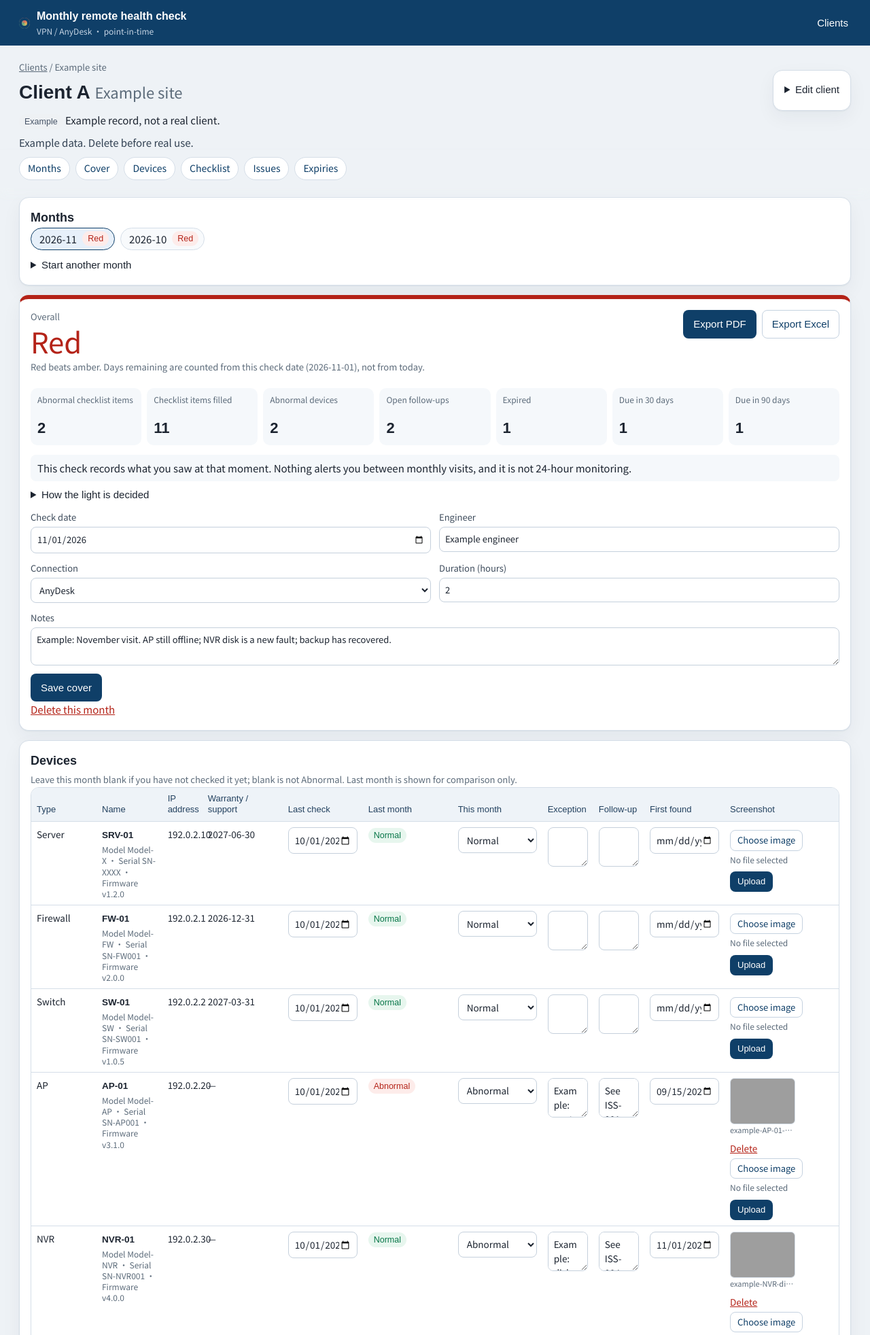
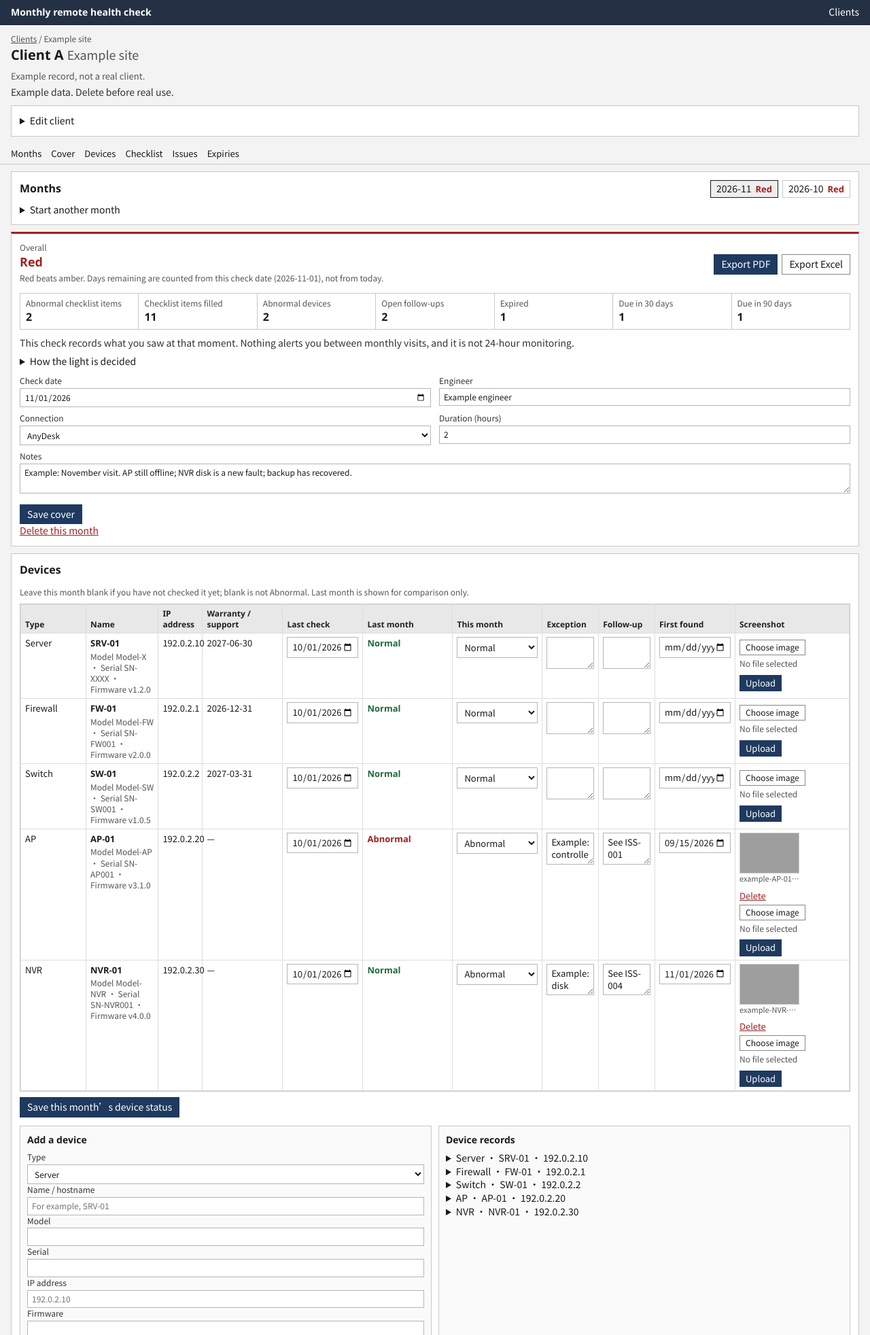
Before and after one commit to fiorafiora/infra-health-check, a FastAPI app: page /clients/1 in a window 1280 px wide. Shown: the top 1964 px of the page at 68% size. Run offline with FastAPI, Linux system fonts and the light colour scheme; data comes from the database, SQL or seed files in the repository; some web fonts are replaced; grey boxes are pictures that could not be loaded.

Commit message:
Make the interface look like a plain internal tool.
Drop the rounded cards, oversized status word, and decorative header so the pages read as a working form and table.

Co-authored-by: fiorafiora <fiorafiora@users.noreply.github.com>

```diff
--- a/app/static/css/app.css
+++ b/app/static/css/app.css
@@ -2,13 +2,6 @@
   font-family: "Noto Sans TC";
   src: url("/static/fonts/noto-sans-tc-400.woff2") format("woff2");
   font-weight: 400;
-  font-style: normal;
-  font-display: swap;
-}
-@font-face {
-  font-family: "Noto Sans TC";
-  src: url("/static/fonts/noto-sans-tc-500.woff2") format("woff2");
-  font-weight: 500;
   font-style: normal;
   font-display: swap;
 }
@@ -21,259 +14,225 @@
 }
 
 :root {
-  --ink: #1c2430;
-  --muted: #5c6b7a;
-  --line: #d5deE8;
-  --paper: #eef2f6;
-  --card: #ffffff;
-  --navy: #0f3f68;
-  --navy-2: #0c3354;
-  --bad: #b42318;
-  --bad-bg: #fdecea;
-  --warn: #9a6700;
-  --warn-bg: #fff6e0;
-  --ok: #067647;
-  --ok-bg: #e7f6ee;
-  --idle: #475467;
-  --idle-bg: #eef1f4;
-  --info: #0f4c81;
-  --info-bg: #e7f0fa;
-  --shadow: 0 1px 2px rgba(16, 32, 51, 0.05), 0 10px 28px rgba(16, 32, 51, 0.05);
+  --ink: #1a1a1a;
+  --muted: #555;
+  --line: #c8c8c8;
+  --paper: #f3f3f3;
+  --card: #fff;
+  --navy: #1f3a5f;
+  --bad: #a32020;
+  --warn: #8a5a00;
+  --ok: #1d6b3a;
+  --idle: #555;
   color-scheme: light;
 }
 
 * { box-sizing: border-box; }
 body {
   margin: 0;
-  font-family: "Noto Sans TC", "PingFang TC", "Microsoft JhengHei", sans-serif;
+  font-family: "Noto Sans TC", "Segoe UI", "PingFang TC", "Microsoft JhengHei", sans-serif;
   color: var(--ink);
   background: var(--paper);
-  font-size: 15px;
-  line-height: 1.55;
+  font-size: 14px;
+  line-height: 1.4;
 }
-a { color: var(--info); }
-h1, h2, h3 { font-weight: 700; letter-spacing: 0; }
-h1 { font-size: 28px; margin: 0; }
-h2 { font-size: 18px; margin: 0 0 8px; }
-h3 { font-size: 15px; margin: 0 0 8px; }
+a { color: #1a4f8b; }
+h1, h2, h3 { font-weight: 600; margin: 0 0 8px; }
+h1 { font-size: 20px; }
+h2 { font-size: 16px; }
+h3 { font-size: 14px; }
 
-.topbar { background: var(--navy); color: white; }
+.topbar { background: #243044; color: #fff; border-bottom: 1px solid #1a2433; }
 .topbar-inner, .site-footer, .wrap {
   max-width: 1440px;
   margin: 0 auto;
-  padding-left: 28px;
-  padding-right: 28px;
+  padding-left: 16px;
+  padding-right: 16px;
 }
 .topbar-inner {
   display: flex;
   justify-content: space-between;
   align-items: center;
-  padding-top: 12px;
-  padding-bottom: 12px;
+  padding-top: 8px;
+  padding-bottom: 8px;
 }
-.brand { display: flex; gap: 10px; align-items: center; color: white; text-decoration: none; }
-.brand strong { display: block; font-size: 16px; }
-.brand small { display: block; color: #c5d4e4; font-weight: 400; font-size: 12px; }
-.brand-mark {
-  width: 16px;
-  height: 16px;
-  border-radius: 50%;
-  background: conic-gradient(#d9655d, #e2b657, #5eae86, #d9655d);
-  box-shadow: inset 0 0 0 4px #0f3f68;
-}
-.topnav a { color: white; text-decoration: none; font-weight: 500; display: inline-block; padding: 8px 4px; }
-.wrap { padding-top: 22px; padding-bottom: 28px; }
-.site-footer { color: var(--muted); font-size: 13px; padding-bottom: 28px; }
-.site-footer p { margin: 2px 0; }
+.brand { color: #fff; text-decoration: none; font-weight: 600; }
+.topnav a { color: #fff; text-decoration: none; padding: 6px 0; }
+.wrap { padding-top: 12px; padding-bottom: 20px; }
+.site-footer { color: var(--muted); font-size: 12px; padding-bottom: 16px; }
+.site-footer p { margin: 0; }
 
-.page-head { display: flex; justify-content: space-between; gap: 18px; align-items: flex-start; }
-.eyebrow { margin: 0 0 4px; color: var(--muted); font-size: 13px; }
+.page-head { margin-bottom: 8px; }
+.eyebrow { margin: 0 0 2px; color: var(--muted); font-size: 12px; }
 .eyebrow a { color: var(--muted); }
-.lede { margin: 8px 0 0; max-width: 68ch; color: #314052; }
-.site-name { color: var(--muted); font-weight: 400; font-size: 22px; }
-.tag-line { margin: 8px 0 0; }
+.lede { margin: 4px 0 0; color: #333; }
+.site-name { color: var(--muted); font-weight: 400; font-size: 18px; }
+.tag-line { margin: 4px 0 0; color: var(--muted); font-size: 13px; }
 
 .card {
   background: var(--card);
   border: 1px solid var(--line);
-  border-radius: 14px;
-  box-shadow: var(--shadow);
-  padding: 16px 16px 18px;
-  margin: 14px 0;
+  padding: 12px;
+  margin: 10px 0;
 }
-.card-head { display: block; }
+.card-head {
+  display: flex;
+  justify-content: space-between;
+  align-items: baseline;
+  gap: 12px;
+  flex-wrap: wrap;
+  margin-bottom: 8px;
+}
 .card-head h2 { margin: 0; }
-.card-head .hint { margin: 4px 0 0; }
-.subcard {
-  border: 1px solid var(--line);
-  border-radius: 12px;
-  padding: 12px;
-  background: #fbfcfe;
-}
-.split { display: grid; grid-template-columns: 1fr 1fr; gap: 14px; margin-top: 16px; }
-.layout-home { display: grid; grid-template-columns: minmax(0, 1fr) 320px; gap: 16px; align-items: start; }
+.card-head .hint { flex-basis: 100%; margin: 2px 0 0; }
+.subcard { border: 1px solid var(--line); padding: 10px; background: #fafafa; }
+.split { display: grid; grid-template-columns: 1fr 1fr; gap: 10px; margin-top: 12px; }
+.layout-home { display: grid; grid-template-columns: minmax(0, 1fr) 280px; gap: 10px; align-items: start; }
 .form-card, .tight { min-width: 0; }
+#client-filter { width: 220px; }
 
-.banner { border-radius: 10px; padding: 10px 12px; margin: 0 0 12px; }
-.banner.error { background: var(--bad-bg); color: var(--bad); }
-.banner.ok { background: var(--ok-bg); color: var(--ok); }
-.banner.demo { background: #fff8e6; color: #6d5314; border: 1px solid #ead7a2; display: flex; justify-content: space-between; gap: 12px; align-items: center; flex-wrap: wrap; }
-section[id] { scroll-margin-top: 58px; }
+.banner { padding: 6px 8px; margin: 0 0 8px; border: 1px solid var(--line); background: #fff; }
+.banner.error { border-color: #e3b4b4; color: var(--bad); background: #fff6f6; }
+.banner.ok { border-color: #b7d7c2; color: var(--ok); background: #f4faf6; }
+.banner.demo { color: #333; }
+section[id] { scroll-margin-top: 42px; }
 
 .subnav {
   position: sticky;
   top: 0;
   z-index: 8;
   display: flex;
-  gap: 8px;
+  gap: 14px;
   flex-wrap: wrap;
-  margin: 0 -28px;
-  padding: 10px 28px;
+  margin: 0 -16px 4px;
+  padding: 6px 16px;
   background: var(--paper);
-  border-bottom: 1px solid transparent;
-  box-shadow: 0 8px 12px rgba(238, 242, 246, 0.96);
+  border-bottom: 1px solid var(--line);
 }
-.subnav a {
-  text-decoration: none;
-  color: var(--navy);
-  background: white;
-  border: 1px solid var(--line);
-  border-radius: 999px;
-  padding: 5px 12px;
-  font-size: 14px;
-}
-.subnav a:hover { border-color: #9eb4c9; }
+.subnav a { text-decoration: none; color: #1a1a1a; font-size: 13px; }
+.subnav a:hover { text-decoration: underline; }
 
-.pills, .filters { display: flex; flex-wrap: wrap; gap: 8px; }
+.pills, .filters { display: flex; flex-wrap: wrap; gap: 6px; }
 .pill, .chip {
   display: inline-flex;
-  gap: 8px;
+  gap: 6px;
   align-items: center;
   border: 1px solid var(--line);
-  background: #f8fafc;
+  background: #fff;
   color: var(--ink);
-  border-radius: 999px;
-  padding: 4px 8px 4px 12px;
+  padding: 2px 8px;
   text-decoration: none;
   font: inherit;
   cursor: pointer;
 }
-.pill.active, .chip.active { border-color: var(--navy); background: var(--info-bg); }
-.chip { padding: 4px 12px; }
+.pill.active, .chip.active { border-color: #1a1a1a; background: #eee; }
 
 .light, .status, .cmp, .tag {
-  display: inline-flex;
-  align-items: center;
-  border-radius: 999px;
-  padding: 1px 8px;
-  font-size: 12.5px;
-  font-weight: 500;
-  line-height: 1.6;
+  display: inline;
+  font-weight: 600;
+  font-size: 13px;
   white-space: nowrap;
 }
-.tag { background: #eef1f4; color: var(--idle); }
+.tag { font-weight: 400; color: var(--muted); font-size: 12px; }
 .light[data-light="Red"], .status[data-status="Abnormal"], .status[data-status="Expired"], .status[data-status="Open"],
-.cmp[data-compare="New this month"] { background: var(--bad-bg); color: var(--bad); }
+.cmp[data-compare="New this month"] { color: var(--bad); }
 .light[data-light="Amber"], .status[data-status="In progress"], .status[data-status="Due in 30 days"],
-.cmp[data-compare="Different"] { background: var(--warn-bg); color: var(--warn); }
+.cmp[data-compare="Different"] { color: var(--warn); }
 .light[data-light="Green"], .status[data-status="Normal"], .status[data-status="Closed"],
-.cmp[data-compare="Recovered"] { background: var(--ok-bg); color: var(--ok); }
-.light[data-light="Not started"], .status[data-status="N/A"], .cmp[data-compare="Same as last month"] { background: var(--idle-bg); color: var(--idle); }
-.status[data-status="Due in 90 days"] { background: #fff4d6; color: #8a6116; }
-.cmp[data-compare="Now in use"] { background: var(--info-bg); color: var(--info); }
+.cmp[data-compare="Recovered"] { color: var(--ok); }
+.light[data-light="Not started"], .status[data-status="N/A"], .cmp[data-compare="Same as last month"] { color: var(--idle); font-weight: 500; }
+.status[data-status="Due in 90 days"] { color: #6b4e00; }
+.cmp[data-compare="Now in use"] { color: #1a4f8b; }
 
-.hero-card { border-top: 6px solid var(--idle); }
+.hero-card { border-top: 3px solid var(--idle); }
 .hero-card[data-light="Red"] { border-top-color: var(--bad); }
-.hero-card[data-light="Amber"] { border-top-color: #d4a017; }
+.hero-card[data-light="Amber"] { border-top-color: #c48a00; }
 .hero-card[data-light="Green"] { border-top-color: var(--ok); }
-.hero-card[data-light="Not started"] { border-top-color: var(--idle); }
-.hero-top { display: flex; justify-content: space-between; gap: 16px; align-items: flex-start; }
-.hero-light { margin: 0; font-size: 42px; line-height: 1.05; }
+.hero-card[data-light="Not started"] { border-top-color: #888; }
+.hero-top { display: flex; justify-content: space-between; gap: 12px; align-items: center; }
+.hero-light { margin: 0; font-size: 18px; font-weight: 600; line-height: 1.2; }
 .hero-card[data-light="Red"] .hero-light { color: var(--bad); }
 .hero-card[data-light="Amber"] .hero-light { color: var(--warn); }
 .hero-card[data-light="Green"] .hero-light { color: var(--ok); }
 .hero-card[data-light="Not started"] .hero-light { color: var(--idle); }
-.exports { display: flex; gap: 8px; flex-wrap: wrap; }
+.exports { display: flex; gap: 6px; flex-wrap: wrap; }
 .stats {
   list-style: none;
   display: grid;
   grid-template-columns: repeat(7, minmax(0, 1fr));
-  gap: 8px;
+  gap: 0;
   padding: 0;
-  margin: 14px 0;
+  margin: 10px 0;
+  border-top: 1px solid var(--line);
+  border-left: 1px solid var(--line);
 }
-.stats li { background: #f5f8fb; border-radius: 10px; padding: 8px 10px; }
-.stats span { display: block; color: var(--muted); font-size: 12px; min-height: 34px; }
-.stats strong { font-size: 22px; font-variant-numeric: tabular-nums; }
-.snapshot { background: #f5f8fb; border-radius: 8px; padding: 8px 10px; margin: 8px 0; }
-.rules { margin-top: 8px; }
-.cover-form { margin-top: 12px; }
+.stats li { border-right: 1px solid var(--line); border-bottom: 1px solid var(--line); padding: 6px 8px; background: #fff; }
+.stats span { display: block; color: var(--muted); font-size: 12px; min-height: 0; }
+.stats strong { font-size: 16px; font-weight: 600; font-variant-numeric: tabular-nums; }
+.snapshot { margin: 8px 0; color: #333; }
+.rules { margin-top: 6px; }
+.cover-form { margin-top: 10px; }
 
-.grid-form { display: grid; grid-template-columns: 1fr 1fr; gap: 12px; }
+.grid-form { display: grid; grid-template-columns: 1fr 1fr; gap: 8px 12px; }
 .span-2 { grid-column: span 2; }
-label { display: flex; flex-direction: column; gap: 4px; font-size: 13px; color: #3e4c5c; }
+label { display: flex; flex-direction: column; gap: 2px; font-size: 12px; color: #333; }
 input, select, textarea {
   font: inherit;
   color: var(--ink);
   background: white;
-  border: 1px solid #c5d0dc;
-  border-radius: 8px;
-  padding: 7px 8px;
+  border: 1px solid #b5b5b5;
+  border-radius: 0;
+  padding: 4px 6px;
   width: 100%;
 }
-textarea { resize: vertical; min-height: 52px; }
+textarea { resize: vertical; min-height: 44px; }
 input:focus, select:focus, textarea:focus {
-  outline: 2px solid #b7d0e6;
-  border-color: var(--info);
+  outline: 1px solid #1a4f8b;
+  border-color: #1a4f8b;
 }
-.btn, .link {
-  font: inherit;
-  cursor: pointer;
-}
+.btn, .link { font: inherit; cursor: pointer; }
 .btn {
   display: inline-flex;
   align-items: center;
   justify-content: center;
-  gap: 6px;
-  border-radius: 8px;
-  border: 1px solid transparent;
-  background: var(--navy);
+  border: 1px solid #1f3a5f;
+  background: #1f3a5f;
   color: white;
   text-decoration: none;
-  padding: 8px 14px;
+  padding: 4px 10px;
   font-weight: 500;
 }
-.btn:hover { background: var(--navy-2); }
-.btn.ghost { background: white; color: var(--navy); border-color: #c5d2e0; }
-.btn.ghost:hover { background: #f3f7fb; }
-.btn.danger { background: white; color: var(--bad); border-color: #efc4c0; }
-.btn.small { padding: 4px 10px; font-size: 13px; }
-.link { background: none; border: 0; padding: 0; color: var(--info); text-decoration: underline; }
+.btn:hover { background: #17304f; }
+.btn.ghost { background: #fff; color: #1a1a1a; border-color: #888; }
+.btn.ghost:hover { background: #f2f2f2; }
+.btn.danger { background: #fff; color: var(--bad); border-color: #a32020; }
+.btn.small { padding: 2px 8px; font-size: 13px; }
+.link { background: none; border: 0; padding: 0; color: #1a4f8b; text-decoration: underline; }
 .link.danger { color: var(--bad); }
-.row-actions, .savebar { display: flex; gap: 8px; align-items: center; }
-.hint, .empty, .muted { color: var(--muted); font-size: 13px; }
-.hint { margin: 6px 0; }
+.row-actions, .savebar { display: flex; gap: 8px; align-items: center; margin-top: 8px; }
+.hint, .empty, .muted { color: var(--muted); font-size: 12px; }
+.hint { margin: 4px 0; }
 
-.sheet { overflow-x: auto; border: 1px solid var(--line); border-radius: 12px; }
+.sheet { overflow-x: auto; border: 1px solid var(--line); }
 table { border-collapse: collapse; }
-.list { width: 100%; min-width: 760px; }
+.list { width: 100%; min-width: 720px; }
 .list th, .list td, .grid th, .grid td {
   text-align: left;
   vertical-align: top;
-  padding: 8px;
-  border-bottom: 1px solid var(--line);
+  padding: 5px 6px;
+  border: 1px solid #ddd;
   background: white;
 }
 .list th, .grid th {
-  background: #eef3f8;
-  color: #23415f;
-  font-weight: 500;
-  font-size: 13px;
+  background: #e8e8e8;
+  color: #222;
+  font-weight: 600;
+  font-size: 12px;
 }
-.grid { width: 100%; min-width: 0; font-size: 13.5px; }
+.grid { width: 100%; min-width: 0; font-size: 13px; }
 .grid.devices { min-width: 1180px; table-layout: fixed; }
-.grid.checks { min-width: 980px; }
-.grid.expiries { min-width: 980px; }
+.grid.checks { min-width: 960px; }
+.grid.expiries { min-width: 960px; }
 .grid th { line-height: 1.3; vertical-align: bottom; }
 .c-type { width: 96px; }
 .c-name { width: 18%; }
@@ -284,27 +243,26 @@ table { border-collapse: collapse; }
 .c-shot { width: 168px; }
 .sub { color: var(--muted); font-size: 12px; line-height: 1.35; margin-top: 2px; }
 .grid td .btn, .grid td .link { margin-top: 4px; }
-.stage-row td { background: #f3f7fb; color: var(--navy); font-weight: 700; }
+.stage-row td { background: #f0f0f0; color: #222; font-weight: 600; }
 .num { text-align: right; font-variant-numeric: tabular-nums; white-space: nowrap; }
 .nowrap { white-space: nowrap; }
-.name-link { font-weight: 500; text-decoration: none; display: inline-block; padding: 6px 0; }
+.name-link { font-weight: 600; text-decoration: none; }
 .name-link:hover { text-decoration: underline; }
 .sticky-1, .sticky-2 { position: sticky; z-index: 1; }
 .devices .sticky-1 { left: 0; }
-.devices .sticky-2 { left: 96px; box-shadow: 6px 0 8px rgba(16, 32, 51, 0.04); }
-.grid thead .sticky-1, .grid thead .sticky-2 { z-index: 2; background: #eef3f8; }
+.devices .sticky-2 { left: 96px; }
+.grid thead .sticky-1, .grid thead .sticky-2 { z-index: 2; background: #e8e8e8; }
 
 .shot-cell { min-width: 168px; }
 .thumbs { display: flex; flex-wrap: wrap; gap: 6px; margin-bottom: 4px; }
-.thumb { margin: 0; width: 96px; }
+.thumb { margin: 0; width: 88px; }
 .thumb img {
-  width: 96px;
-  height: 68px;
+  width: 88px;
+  height: 60px;
   object-fit: cover;
-  border-radius: 6px;
   border: 1px solid var(--line);
   display: block;
-  background: #f4f7fb;
+  background: #f4f4f4;
 }
 .thumb figcaption {
   font-size: 11px;
@@ -319,13 +277,12 @@ table { border-collapse: collapse; }
   display: inline-flex;
   align-items: center;
   width: auto;
-  border: 1px solid #c5d2e0;
+  border: 1px solid #888;
   background: white;
-  border-radius: 8px;
-  padding: 4px 10px;
+  padding: 2px 8px;
   cursor: pointer;
-  color: var(--navy);
-  font-size: 13px;
+  color: #1a1a1a;
+  font-size: 12px;
 }
 .file-pick input {
   position: absolute;
@@ -336,43 +293,37 @@ table { border-collapse: collapse; }
   cursor: pointer;
 }
 .file-name { font-size: 12px; color: var(--muted); max-width: 180px; overflow: hidden; text-overflow: ellipsis; white-space: nowrap; }
-.issue-list { display: flex; flex-direction: column; gap: 12px; margin-top: 12px; }
-.issue-card { border: 1px solid var(--line); border-radius: 12px; padding: 12px; background: #fbfcfe; }
-.issue-top { display: flex; align-items: center; gap: 8px; margin-bottom: 10px; }
+.issue-list { display: flex; flex-direction: column; gap: 8px; margin-top: 8px; }
+.issue-card { border: 1px solid var(--line); padding: 8px; background: #fff; }
+.issue-top { display: flex; align-items: center; gap: 8px; margin-bottom: 8px; }
 .issue-top .grow { flex: 1; }
 .shot-row { display: flex; flex-wrap: wrap; gap: 8px; align-items: flex-start; margin-top: 8px; }
-.inline-add { display: flex; gap: 8px; align-items: flex-end; margin-top: 12px; }
+.inline-add { display: flex; gap: 8px; align-items: flex-end; margin-top: 10px; }
 .inline-add label { flex: 1; }
-.inline-delete { display: inline-block; margin: 8px 12px 0 0; }
-details summary { cursor: pointer; font-weight: 500; }
-details form { margin-top: 10px; }
-.start-month { margin-top: 10px; }
+.inline-delete { display: inline-block; margin: 6px 12px 0 0; }
+details summary { cursor: pointer; }
+details form { margin-top: 8px; }
+.start-month { margin-top: 8px; }
 
 .lightbox[hidden] { display: none !important; }
 .lightbox {
   position: fixed;
   inset: 0;
-  background: rgba(10, 18, 28, 0.84);
+  background: rgba(0, 0, 0, 0.72);
   z-index: 40;
   display: flex;
   align-items: center;
   justify-content: center;
   padding: 24px;
 }
-.lightbox img {
-  max-width: min(1100px, 94vw);
-  max-height: 88vh;
-  background: white;
-  border-radius: 8px;
-}
+.lightbox img { max-width: min(1100px, 94vw); max-height: 88vh; background: white; }
 .lightbox-close {
   position: absolute;
-  top: 16px;
-  right: 16px;
+  top: 12px;
+  right: 12px;
   background: white;
-  border: 0;
-  border-radius: 8px;
-  padding: 8px 12px;
+  border: 1px solid #888;
+  padding: 4px 10px;
   font: inherit;
   cursor: pointer;
 }
--- a/app/templates/base.html
+++ b/app/templates/base.html
@@ -11,13 +11,7 @@
 <body>
   <header class="topbar">
     <div class="topbar-inner">
-      <a class="brand" href="/">
-        <span class="brand-mark" aria-hidden="true"></span>
-        <span>
-          <strong>Monthly remote health check</strong>
-          <small>VPN / AnyDesk · point-in-time</small>
-        </span>
-      </a>
+      <a class="brand" href="/">Monthly remote health check</a>
       <nav class="topnav">
         <a href="/">Clients</a>
       </nav>
@@ -33,8 +27,7 @@
     {% block content %}{% endblock %}
   </main>
   <footer class="site-footer">
-    <p>Internal tool for the LAN or VPN only. There is no login. Do not expose it to the public internet.</p>
-    <p>A check records what you saw at that moment. It is not 24-hour monitoring.</p>
+    <p>Internal tool, no login. LAN or VPN only. A check is what you saw at that time, not live monitoring.</p>
   </footer>
   <div id="lightbox" class="lightbox" hidden>
     <button type="button" class="lightbox-close" data-close-lightbox>Close</button>
--- a/app/templates/client.html
+++ b/app/templates/client.html
@@ -7,7 +7,7 @@
   <div>
     <p class="eyebrow"><a href="/">Clients</a> / {{ client.site }}</p>
     <h1>{{ client.name }} <span class="site-name">{{ client.site }}</span></h1>
-    {% if client.is_demo %}<p class="tag-line"><span class="tag">Example</span> Example record, not a real client.</p>{% endif %}
+    {% if client.is_demo %}<p class="tag-line">Example record, not a real client.</p>{% endif %}
     {% if client.notes %}<p class="lede">{{ client.notes }}</p>{% endif %}
   </div>
   <details class="card tight">
```
Also changed, not shown: app/templates/index.html (+3 -8 lines), app/static/favicon.svg.
